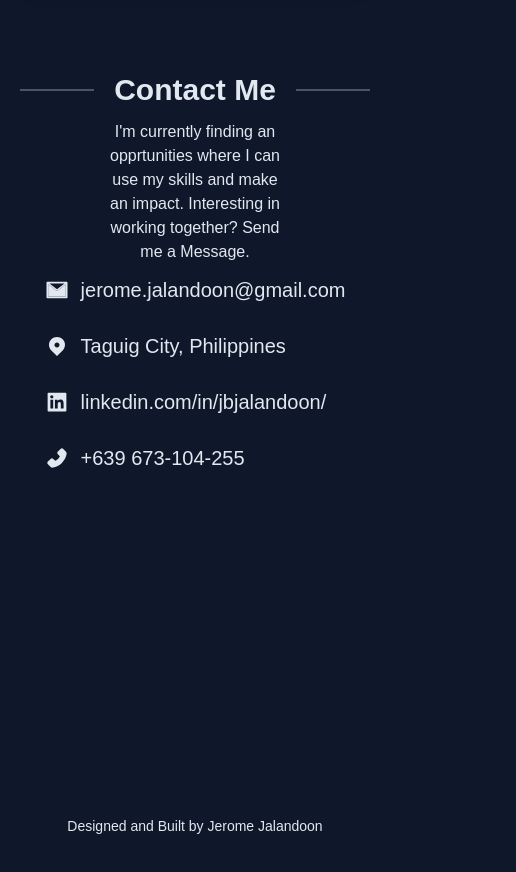
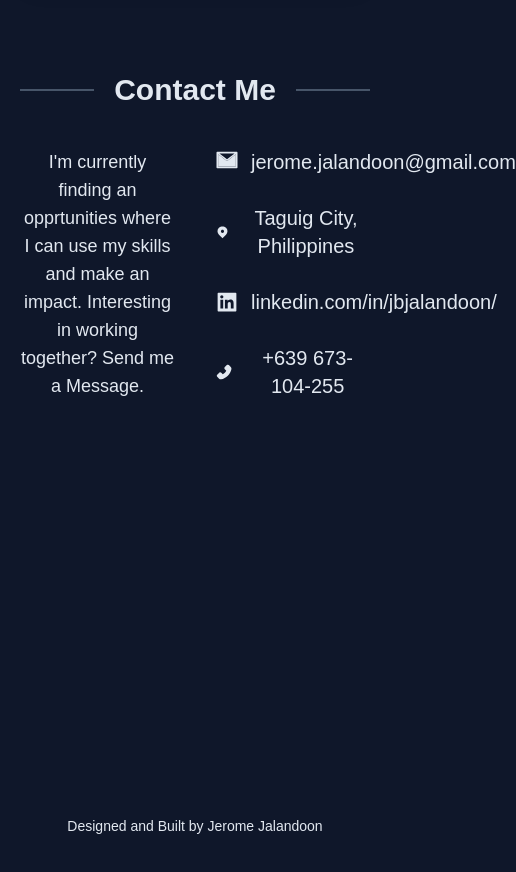
Before and after one commit to jbjalandoon/portfolio-next, a Next.js app: page / in a window 390 px wide. Shown: the part 3180-4052 px from the top of the page, 516 px wide, since content can reach past the window. Built offline with nearby package versions, Linux system fonts and the light colour scheme.

Commit message:
contact responsive

```diff
--- a/src/components/contents/Contact.tsx
+++ b/src/components/contents/Contact.tsx
@@ -8,21 +8,22 @@ export default function Contact() {
     <Content
       id='contact'
       title='Contact Me'
-      className='items-center min-h-screen'>
-      <p className='text-light w-1/2 text-center text-base'>
-        I'm currently finding an opprtunities where I can use my skills and make
-        an impact. Interesting in working together? Send me a Message.
+      className='min-h-screen items-center'>
+      <div className='mt-7 grid grid-cols-2 gap-10 text-center transition-all md:mt-0 md:grid-cols-1'>
+        <p className='text-light flex w-full items-center text-center text-lg md:items-start md:text-base'>
+          I'm currently finding an opprtunities where I can use my skills and
+          make an impact. Interesting in working together? Send me a Message.
         </p>
-      <ul className='flex flex-col gap-7 font-bold'>
-        <li className='flex items-center gap-3 text-2xl'>
+        <ul className='flex w-full flex-col items-start gap-7 text-center font-bold md:items-center md:justify-center'>
+          <li className='flex gap-3 text-center text-2xl '>
             <AiTwotoneMail />
-          <span className='text-xl font-light'>jerome.jalandoon@gmail.com</span>
+            <span className='text-xl font-light'>
+              jerome.jalandoon@gmail.com
+            </span>
           </li>
           <li className='flex items-center gap-3 text-2xl'>
             <TiLocation />
-          <span className='text-xl font-light'>
-            Taguig City, Philippines
-          </span>
+            <span className='text-xl font-light'>Taguig City, Philippines</span>
           </li>
           <li className='flex items-center gap-3 text-2xl'>
             <AiFillLinkedin />
@@ -35,6 +36,7 @@ export default function Contact() {
             <span className='text-xl font-light'>+639 673-104-255</span>
           </li>
         </ul>
+      </div>
     </Content>
   );
 }
```
Lines whose indentation alone changed are shown as unchanged.
